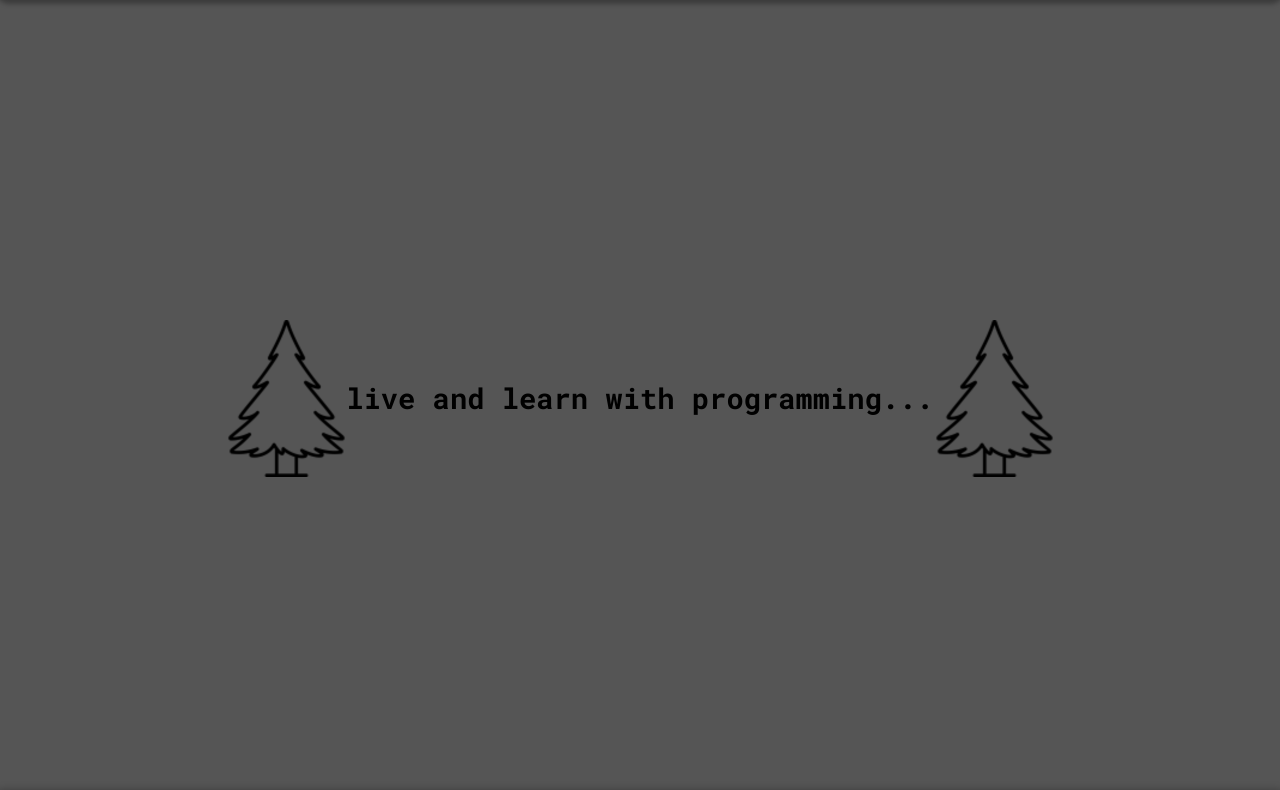
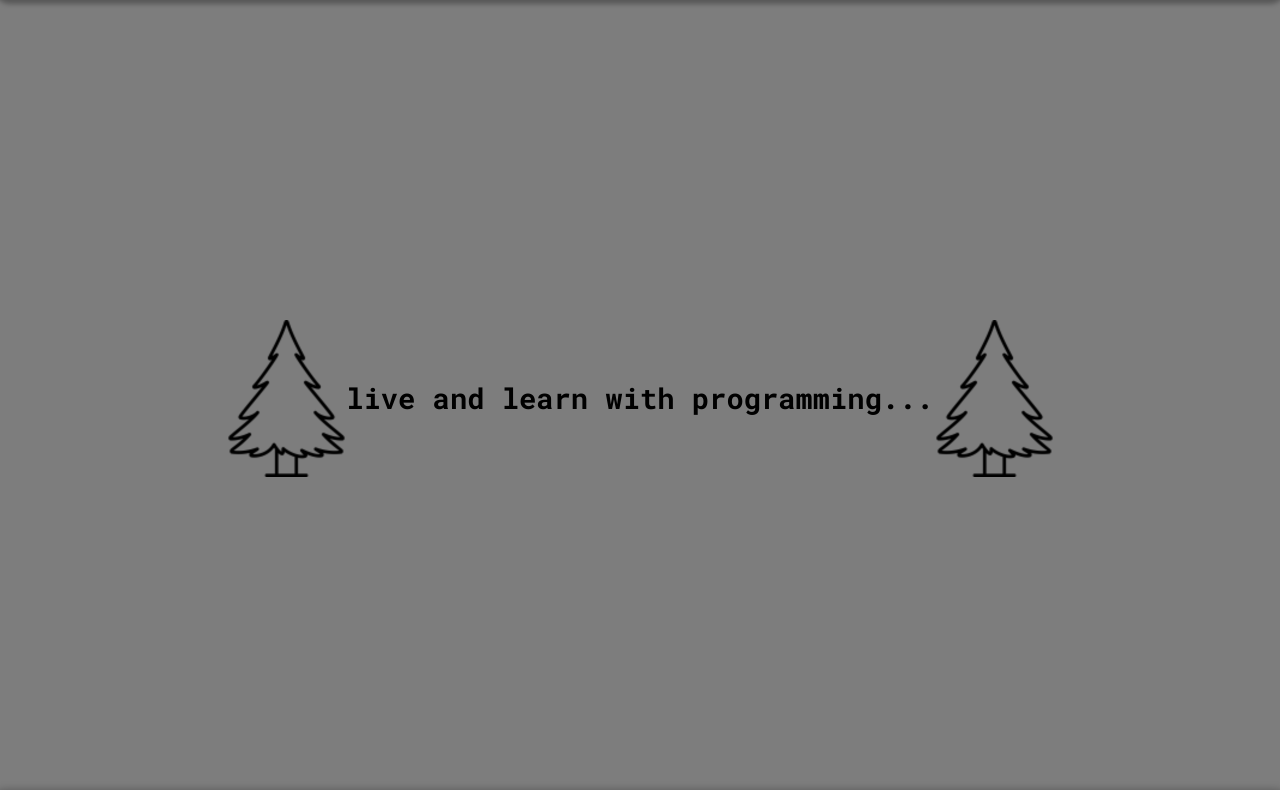
Before and after one commit to matheus-almc/meu-site, a plain HTML site: page index.html in a window 1280 px wide. Shown: the part 104-894 px from the top of the page. Drawn offline with Linux system fonts and the light colour scheme.

Commit message:
meu site 1.3

```diff
--- a/estilo/style.css
+++ b/estilo/style.css
@@ -17,7 +17,7 @@
 
 body{
     font-family: 'Roboto Mono', monospace;
-    background-color: #555555;
+    background-color: #7d7d7d;
 }
 
 /* cabeçalho */
```
